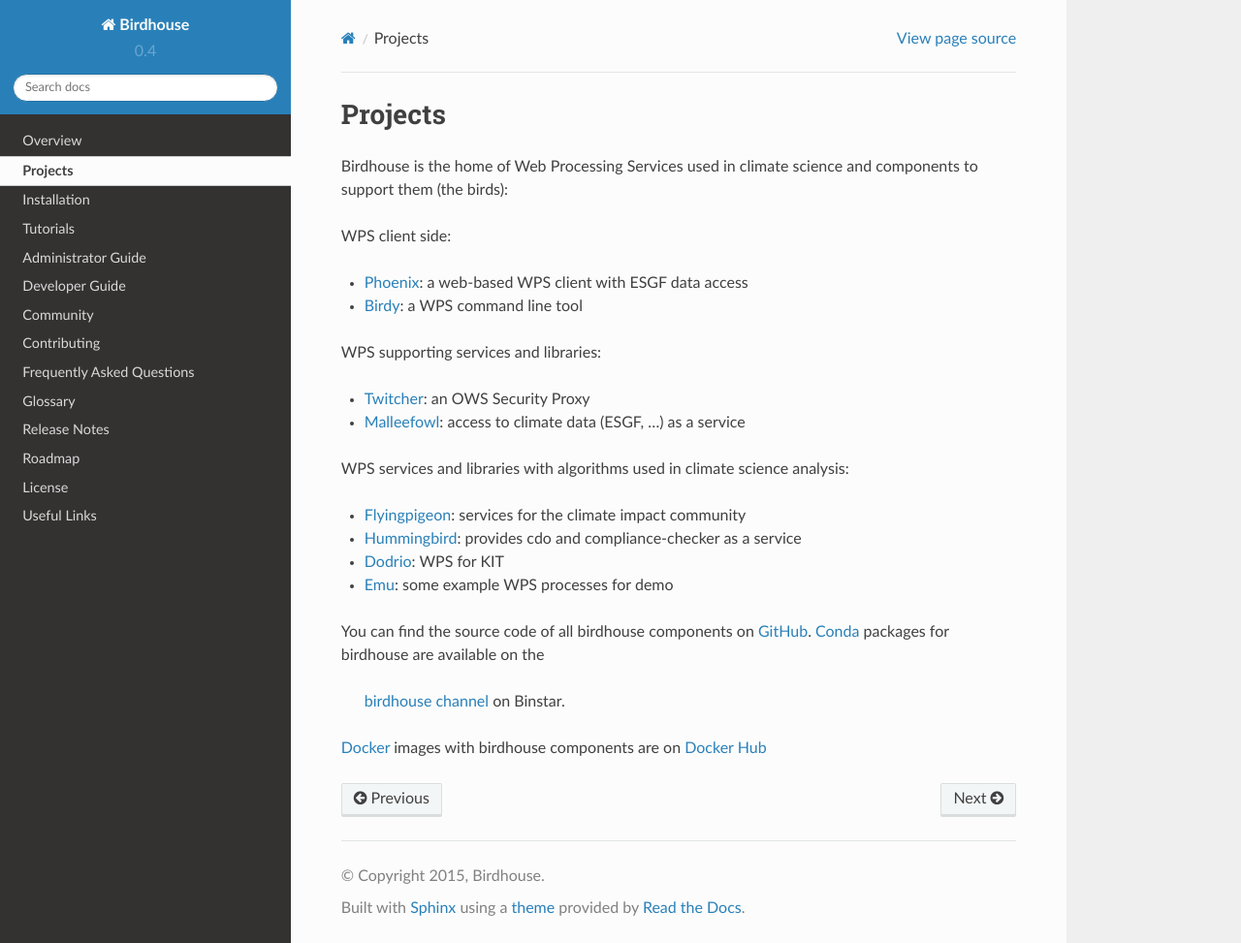
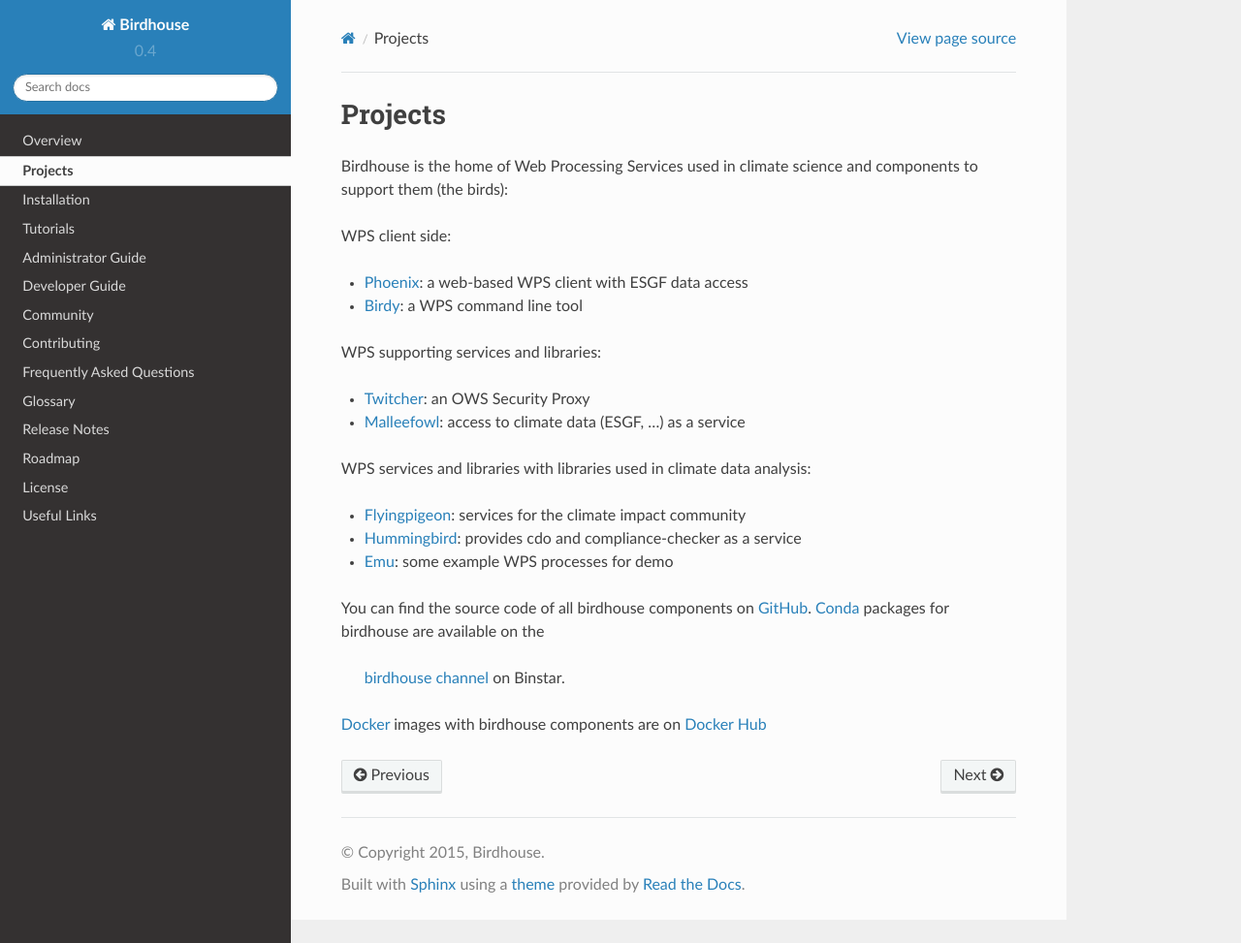
Before and after one commit to bird-house/birdhouse-docs, a Sphinx documentation site: the page built from docs/source/projects.rst, in a window 1280 px wide and 973 px high. Shown: the whole window at 97% size. Built offline with Sphinx 7.4.7 and the Read the Docs theme 2.0.0, drawn with Linux system fonts in a browser that asks for light colours.

Commit message:
removed dodrio

```diff
--- a/docs/source/projects.rst
+++ b/docs/source/projects.rst
@@ -16,11 +16,10 @@
 * `Twitcher`_: an OWS Security Proxy
 * `Malleefowl`_: access to climate data (ESGF, ...) as a service
 
-WPS services and libraries with algorithms used in climate science analysis:
+WPS services and libraries with libraries used in climate data analysis:
 
 * `Flyingpigeon`_: services for the climate impact community
 * `Hummingbird`_: provides cdo and compliance-checker as a service
-* `Dodrio <https://github.com/bird-house/dodrio>`_: WPS for KIT
 * `Emu`_: some example WPS processes for demo
 
 
```
